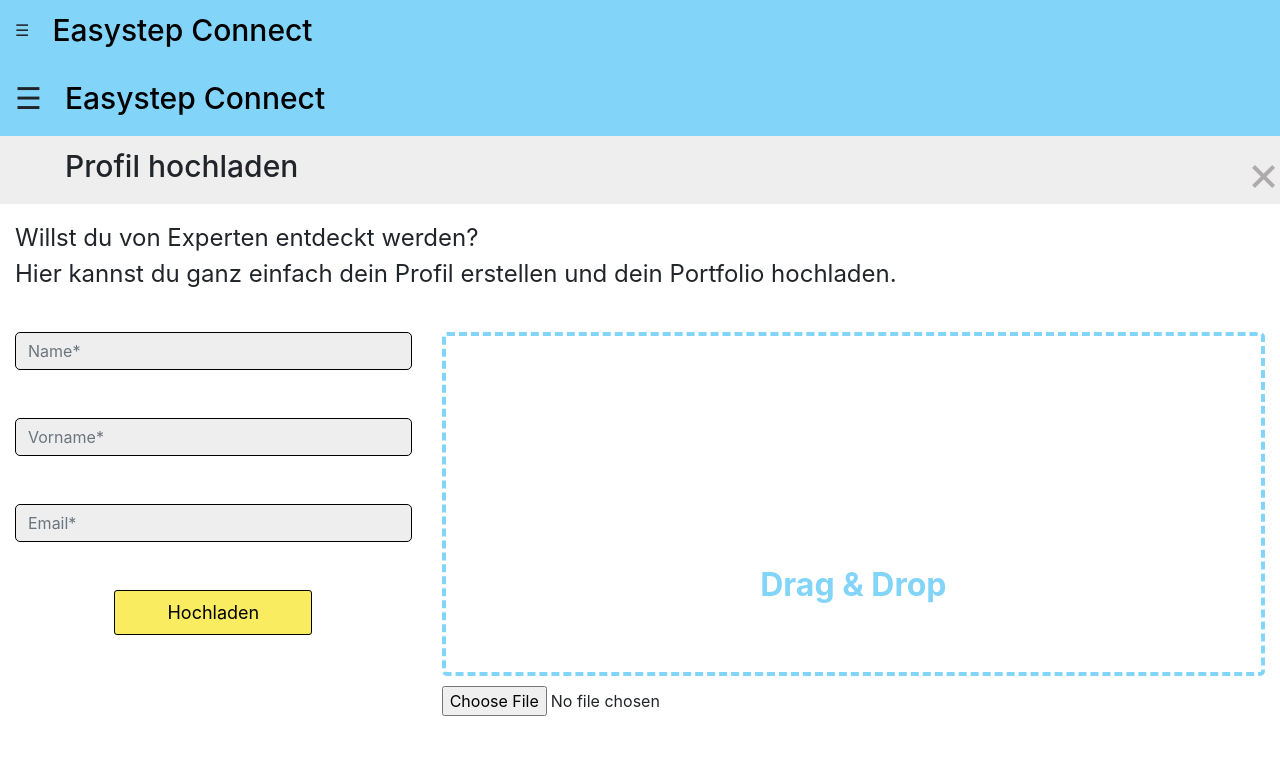
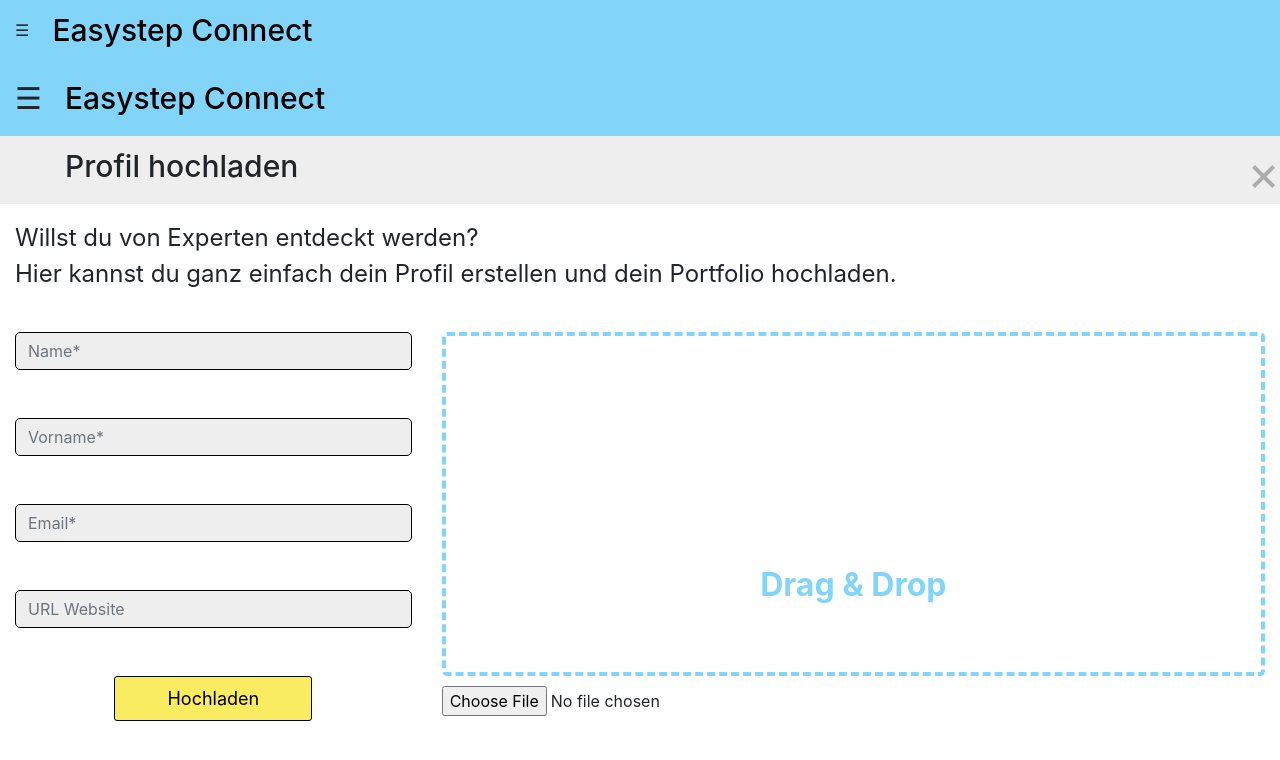
Before and after one commit to claratrn/Keller-Hansen-Tran, a website: page pages/upload.html in a window 1280 px wide. Drawn offline with nearby package versions, Linux system fonts and the light colour scheme; files that its build step writes are made by us from their sources; some icons are missing.

Commit message:
add url form

```diff
--- a/pages/upload.html
+++ b/pages/upload.html
@@ -70,7 +70,10 @@
                 <div class="form-group">
                     <input type="email" class="form-control" id="email" placeholder="Email*" required>
                     <label for="email">Email*</label>
-
+                </div>
+                <div class="form-group">
+                    <input type="url" class="form-control" id="url" placeholder="URL Website" required>
+                    <label for="url">URL Website</label>
                 </div>
                 <div class="text-center">
                     <button class="main-button" onclick="addUser()">Hochladen</button>
```
